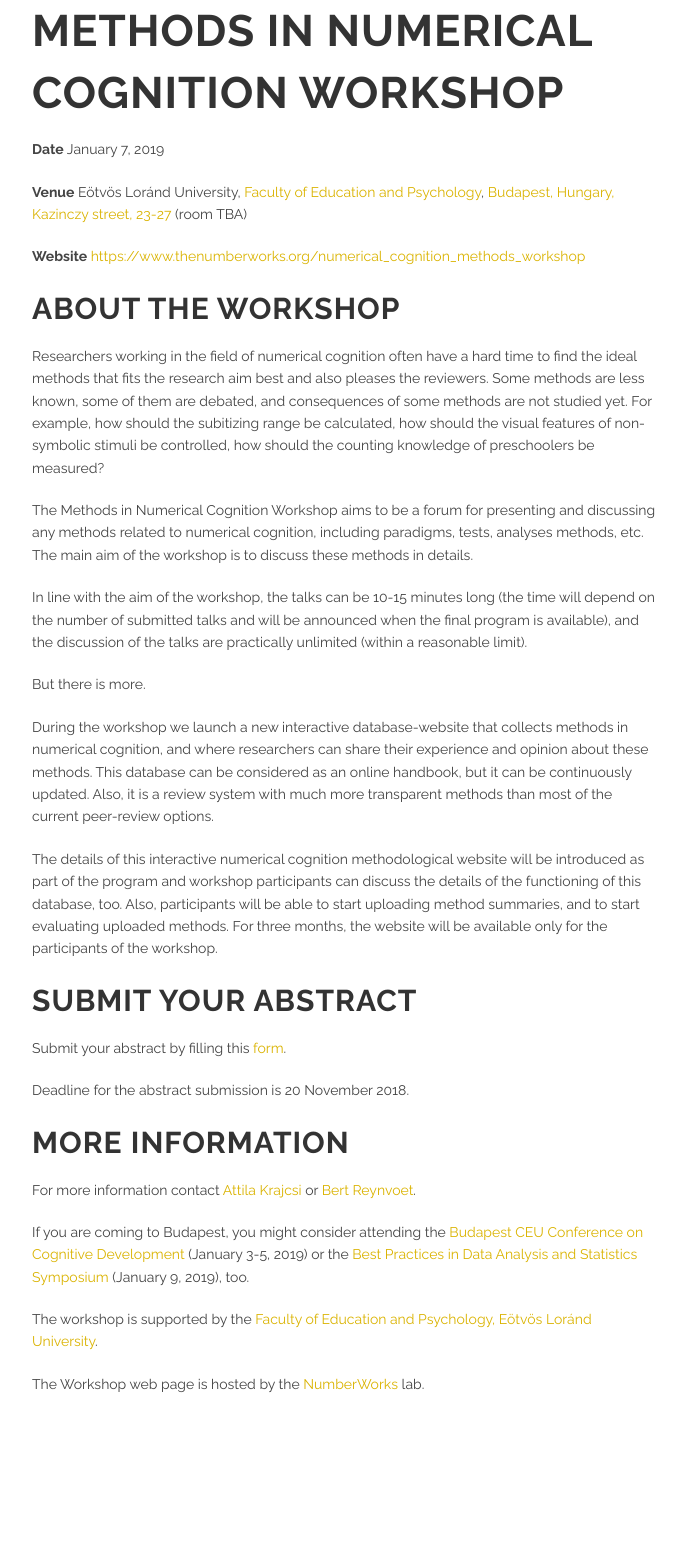
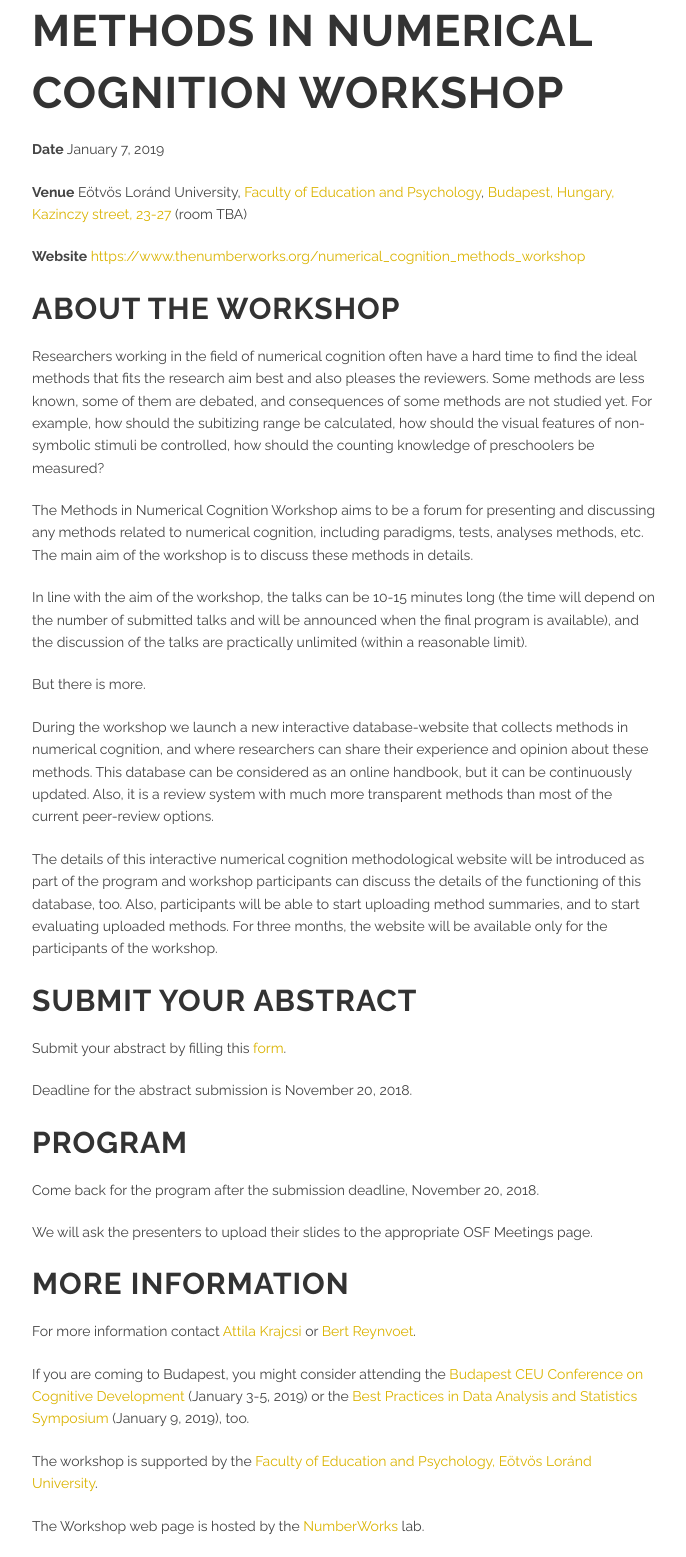
Before and after one commit to theNumberWorks/numberworks_website, a Jekyll site: the page built from numerical_cognition_methods_workshop.md, in a window 1280 px wide. Shown: the whole page, without its empty margins (63-749 px from the left). Built offline with Jekyll 4.4.1, drawn with Linux system fonts in a browser that asks for light colours; before the commit the page ends 1415 px from its top, so only the background shows below that.

Commit message:
refine num cog method workshop

```diff
--- a/numerical_cognition_methods_workshop.md
+++ b/numerical_cognition_methods_workshop.md
@@ -27,7 +27,13 @@ The details of this interactive numerical cognition methodological website will
 ## Submit your abstract
 Submit your abstract by filling this [form](https://goo.gl/forms/iSsmlsIYAokIVl8o2).
 
-Deadline for the abstract submission is 20 November 2018.
+Deadline for the abstract submission is November 20, 2018.
+
+## Program
+
+Come back for the program after the submission deadline, November 20, 2018.
+
+We will ask the presenters to upload their slides to the appropriate OSF Meetings page.
 
 ## More information
 
```
